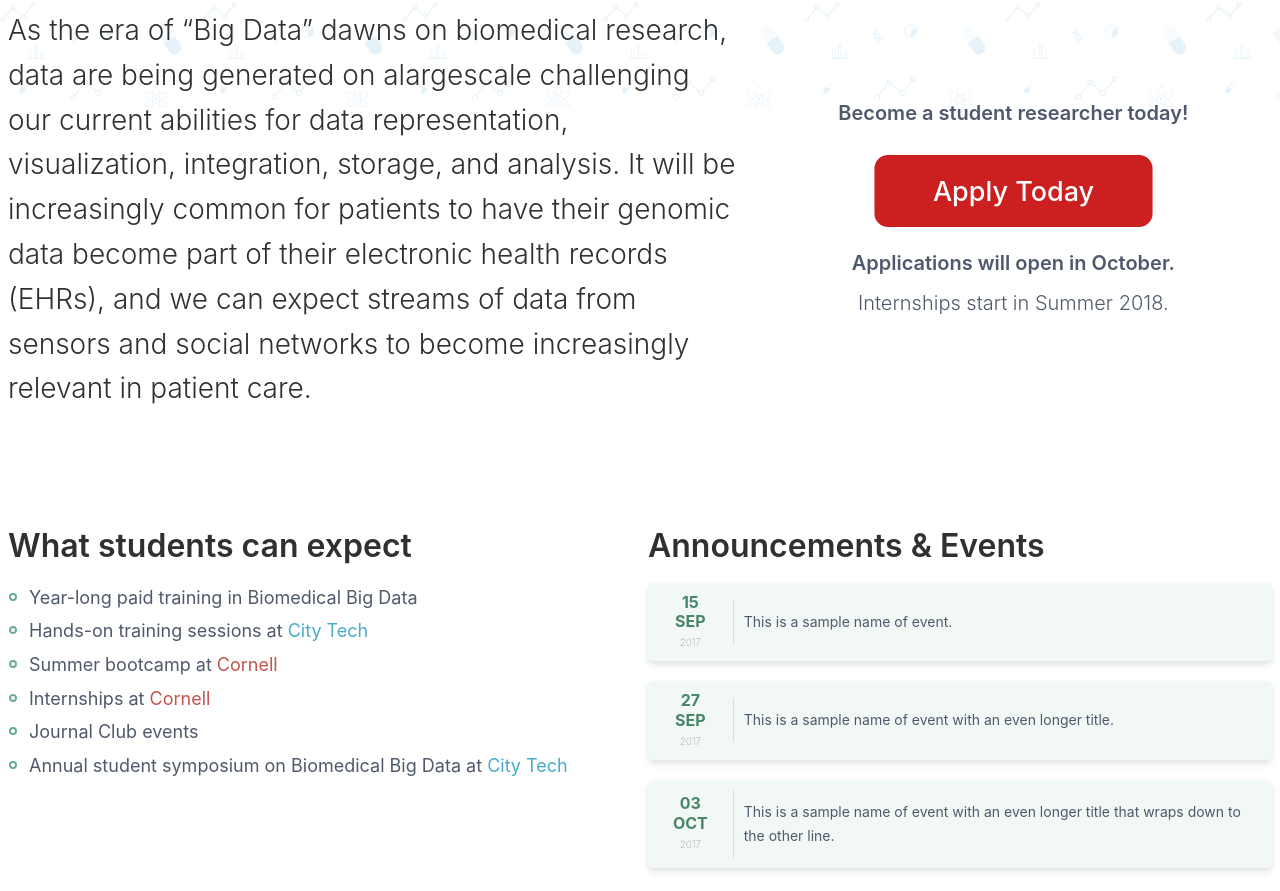
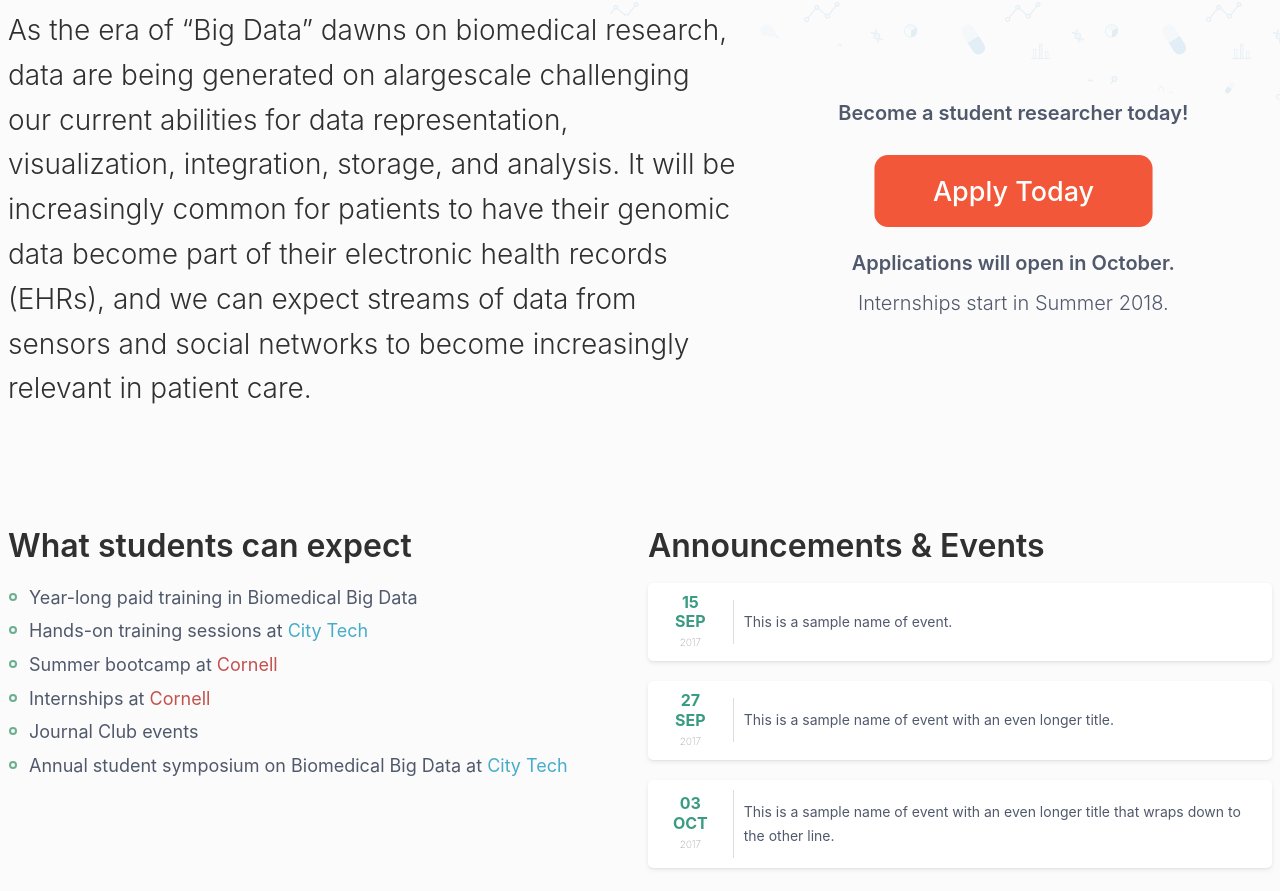
Before and after one commit to kevinrajaram/bd2bmi, a website: page dist/index.html in a window 1280 px wide. Shown: the part 802-1693 px from the top of the page. Drawn offline with Linux system fonts and the light colour scheme.

Commit message:
Updated colors to new pallete

```diff
--- a/src/scss/_styles.scss
+++ b/src/scss/_styles.scss
@@ -1,3 +1,4 @@
+
 // Header
 #container{
     border-top: 10px solid $primary-color;
@@ -7,6 +8,7 @@
     background: transparent url(../images/pattern.png);
     min-height: 900px;
     position: relative;
+    clip-path: polygon(0 0,100% 0,100% 100%,0 80%);
 }
 
 .site-header .columns{
@@ -84,7 +86,7 @@ nav{
                     display: inline-block;
                     outline: none;
                     color: #404040;
-                    font-size: 17px;
+                    font-size: 18px;
                     text-decoration: none;
                     letter-spacing: .04em;
                     padding: 5px 20px;
@@ -136,7 +138,7 @@ nav{
         }
 
         .btn{
-            background: #CC1F1F;
+            background: $secondary-color;
             border-radius: 15px;
             border: none;
             padding: 30px 65px 50px;
@@ -177,13 +179,18 @@ nav{
 
     li{
         list-style: none;
-        background: rgba(107,175,145,0.09);
-        box-shadow: 0 1px 4px 0 rgba(57,181,74,0.08), 0 5px 7px 0 rgba(0,0,0,0.08);
+        background: $light-color;
+        box-shadow: 0 1px 1px 0 rgba(57,181,74,0.08), 0 2px 5px 0 rgba(0,0,0,0.08);
         border-radius: 5px;
         display: flex;
         align-items: center;
         padding: 10px 0;
         margin-bottom: 20px;
+        transition: box-shadow 200ms ease-in-out;
+
+        &:hover{
+            box-shadow: 0 2px 4px 0 rgba(57,181,74,0.08), 0 7px 15px 0 rgba(0,0,0,0.08);
+        }
 
         .date{
             text-align: center;
--- a/src/scss/_variables.scss
+++ b/src/scss/_variables.scss
@@ -1,10 +1,10 @@
 // Core variables
 // Colors
 // Core colors
-$primary-color: #6BAF91 !default;
+$primary-color: #5FC3AA !default;
 $primary-color-dark: darken($primary-color, 3%) !default;
 $primary-color-light: lighten($primary-color, 3%) !default;
-$secondary-color: #EB5045 !default;
+$secondary-color: #F15738 !default;
 $secondary-color-dark: darken($secondary-color, 3%) !default;
 $secondary-color-light: lighten($secondary-color, 3%) !default;
 
@@ -32,7 +32,7 @@ $error-color: #e85600 !default;
 // Other colors
 $code-color: #e06870 !default;
 $highlight-color: #ffe9b3 !default;
-$body-bg: $bg-color-light !default;
+$body-bg: #fbfbfb !default;
 $body-font-color: lighten($dark-color, 5%) !default;
 
 $ctBlue: #47ACC9;
```
Also changed, not shown: dist/styles.css.
